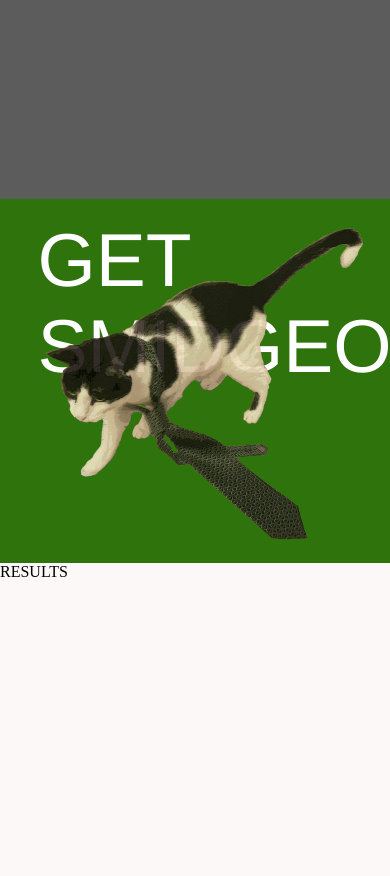
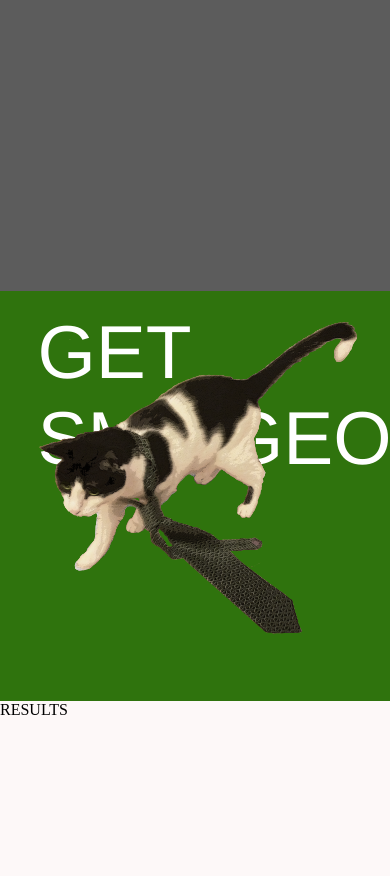
Before and after one commit to smidgeo/smidgeo.github.io, a plain HTML site: page index.html in a window 390 px wide. Shown: the part 531-1407 px from the top of the page. Before the commit the page ends 1128 px from the top, so only its background shows below. Drawn offline with Linux system fonts and the light colour scheme.

Commit message:
- Switched from animations to transitions to avoid repeating beginning and end positions. - Added proportioned mobile .smidgeo stuff. - Added .smidgeos container to control .get height calculations.

```diff
--- a/index.html
+++ b/index.html
@@ -13,7 +13,11 @@
           <span>GET</span>
           <span class="get-concept">INNOVATIVE</span>
         </div>
-        <img src="images/smidgeo_on_the_move.png" class="smidgeo"></img>
+        <div class="smidgeos">
+          <img src="images/smidgeo_on_the_move.png" class="smidgeo first"></img>
+          <img src="images/smidgeo_on_the_move.png" class="smidgeo second"></img>
+          <img src="images/smidgeo_on_the_move.png" class="smidgeo third"></img>
+        </div>
       </div>
     </li>
     <li>
@@ -22,7 +26,11 @@
           <span>GET</span>
           <span class="get-concept">MOTIVATIVE</span>
         </div>
-        <img src="images/smidgeo_on_the_move.png" class="smidgeo"></img>
+        <div class="smidgeos">
+          <img src="images/smidgeo_on_the_move.png" class="smidgeo first"></img>
+          <img src="images/smidgeo_on_the_move.png" class="smidgeo second"></img>
+          <img src="images/smidgeo_on_the_move.png" class="smidgeo third"></img>
+        </div>
       </div>
     </li>
     <li>
@@ -31,7 +39,11 @@
           <span>GET</span>
           <span class="get-concept">SMIDGEOVATIVE.</span>
         </div>
-        <img src="images/smidgeo_on_the_move.png" class="smidgeo"></img>
+        <div class="smidgeos">
+          <img src="images/smidgeo_on_the_move.png" class="smidgeo first"></img>
+          <img src="images/smidgeo_on_the_move.png" class="smidgeo second"></img>
+          <img src="images/smidgeo_on_the_move.png" class="smidgeo third"></img>
+        </div>
       </div>
     </li>
 
--- a/smidgeo.css
+++ b/smidgeo.css
@@ -14,6 +14,10 @@ ul {
   padding-left: 0;
 }
 
+.smidgeos {
+  height: 440px;
+}
+
 .smidgeo {
   height: 628px;
   width: 640px;
@@ -21,41 +25,38 @@ ul {
   top: -628px;
   opacity: 0.9;
   position: relative;
-  z-index: 3;
-  margin-bottom: -140px;
+  z-index: 10;
 }
 
-.in-spotlight .smidgeo {
-  -webkit-animation-duration: 3s;
-  animation-duration: 3s;
-  -webkit-animation-name: slidein-from-right;
-  animation-name: slidein-from-right;
-  left: 0px;
+.smidgeo.second {
+  top: -1216px;
+  z-index: 11;
+}
+
+.smidgeo.third {
+  top: -1604px;
+  z-index: 12;
+}
+
+.in-spotlight .smidgeo.first {
+  -webkit-transition: left 0.4s ease-out 0s, top 0.4s ease-out 0s;
+  transition: left 0.4s ease-out 0s, top 0.4s ease-out 0s;
+  left: 120px;
   top: -160px;
 }
 
-@-webkit-keyframes slidein-from-right {
-  from {
-    left: 1600px;
-    top: -628px;
-  }
-
-  to {
-    left: 0px;
-    top: -160px;
-  }
+.in-spotlight .smidgeo.second {
+  -webkit-transition: left 0.4s ease-out 0.4s, top 0.4s ease-out 0.4s;
+  transition: left 0.4s ease-out 0.4s, top 0.4s ease-out 0.4s;
+  left: 120px;
+  top: -788px;
 }
 
-@keyframes slidein-from-right {
-  from {
-    left: 1600px;
-    top: -628px;
-  }
-
-  to {
-    left: 0px;
-    top: -160px;
-  }
+.in-spotlight .smidgeo.third {
+  -webkit-transition: left 1s ease-out 0.8s, top 1s ease-out 0.8s;
+  transition: left 1s ease-out 0.8s, top 1s ease-out 0.8s;
+  left: 120px;
+  top: -1416px;
 }
 
 .get {
@@ -105,8 +106,27 @@ ul {
     font-size: 75px;
   }
 
+  .smidgeos {
+    height: 220px;
+  }
+
   .smidgeo {
     height: 314px;
     width: 320px;
   }
+
+  .in-spotlight .smidgeo.first {
+    left: 0px;
+    top: -160px;
+  }
+
+  .in-spotlight .smidgeo.second {
+    left: 0px;
+    top: -474px;
+  }
+
+  .in-spotlight .smidgeo.third {
+    left: 0px;
+    top: -788px;
+  }
 }
--- a/smidgeo_src.css
+++ b/smidgeo_src.css
@@ -15,6 +15,10 @@ ul {
   padding-left: 0;
 }
 
+.smidgeos {
+  height: 440px;
+}
+
 .smidgeo {
   height: 628px;
   width: 640px;
@@ -22,27 +26,35 @@ ul {
   top: -628px;
   opacity: 0.9;
   position: relative;
-  z-index: 3;
-  margin-bottom: -140px;
+  z-index: 10;
 }
 
-.in-spotlight .smidgeo {
-  animation-duration: 3s;
-  animation-name: slidein-from-right;
-  left: 0px;
+.smidgeo.second {
+  top: -1216px;
+  z-index: 11;
+}
+
+.smidgeo.third {
+  top: -1604px;
+  z-index: 12;
+}
+
+.in-spotlight .smidgeo.first {
+  transition: left 0.4s ease-out 0s, top 0.4s ease-out 0s;
+  left: 120px;
   top: -160px;
 }
 
-@keyframes slidein-from-right {
-  from {
-    left: 1600px;
-    top: -628px;
-  }
+.in-spotlight .smidgeo.second {
+  transition: left 0.4s ease-out 0.4s, top 0.4s ease-out 0.4s;
+  left: 120px;
+  top: -788px;
+}
 
-  to {
-    left: 0px;
-    top: -160px;
-  }
+.in-spotlight .smidgeo.third {
+  transition: left 1s ease-out 0.8s, top 1s ease-out 0.8s;
+  left: 120px;
+  top: -1416px;
 }
 
 .get {
@@ -52,6 +64,7 @@ ul {
   padding-left: 0.5em;
   padding-top: 0.25em;
   /*padding-bottom: 0.5em;*/
+
   z-index: 1;
 
   background-color: hsla(200, 0%, 36%, 1);
@@ -89,8 +102,25 @@ ul {
     font-size: 75px;
   }
 
+  .smidgeos {
+    height: 220px;
+  }
+
   .smidgeo {
     height: 314px;
     width: 320px;
   }
+
+  .in-spotlight .smidgeo.first {
+    left: 0px;
+    top: -160px;
+  }
+  .in-spotlight .smidgeo.second {
+    left: 0px;
+    top: -474px;
+  }
+  .in-spotlight .smidgeo.third {
+    left: 0px;
+    top: -788px;
+  }
 }
```
